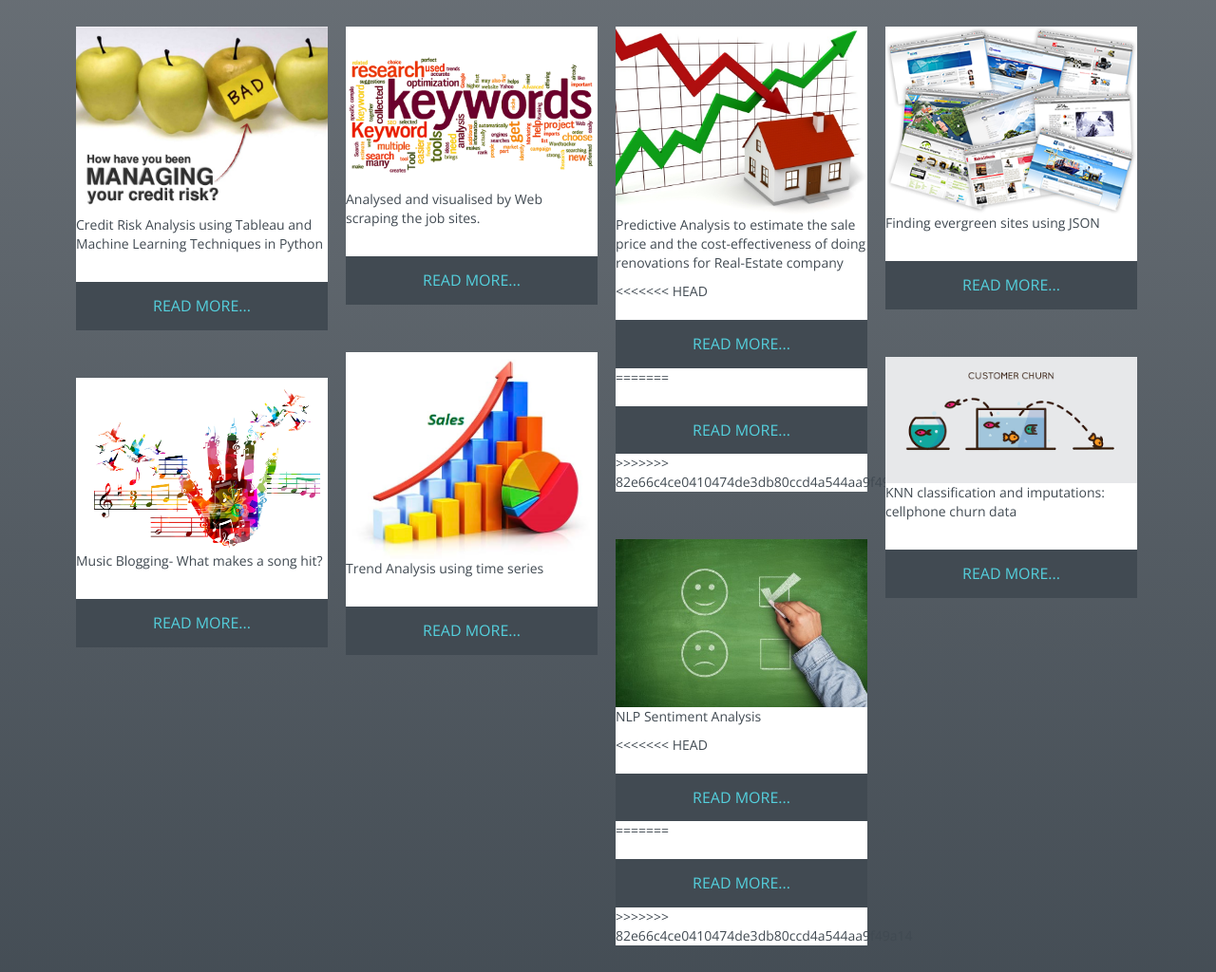
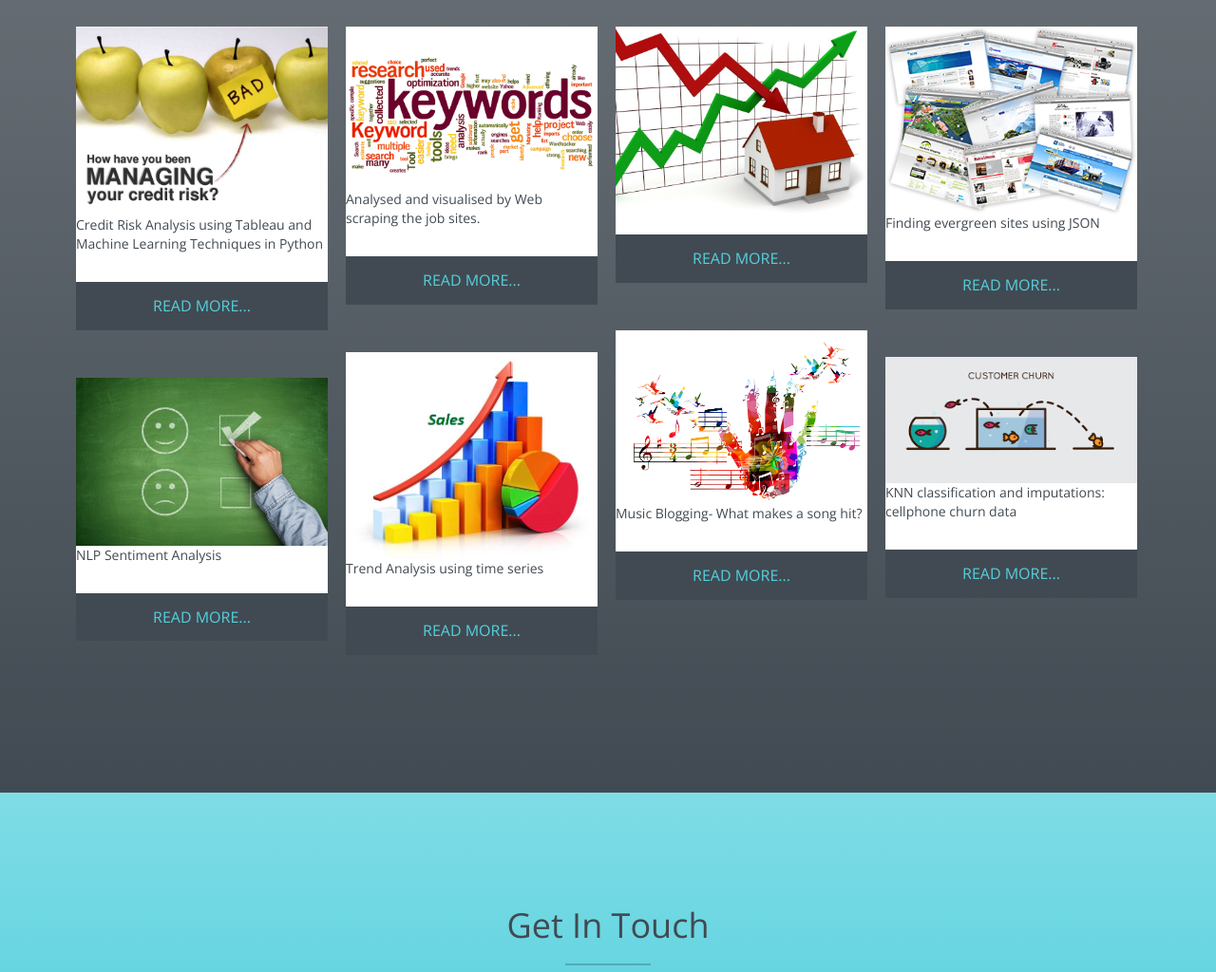
Before and after one commit to Indu4191/about-me, a plain HTML site: page index.html in a window 1280 px wide. Shown: the part 2039-3063 px from the top of the page at 95% size. Drawn offline with nearby package versions, Linux system fonts and the light colour scheme.

Commit message:
modified heading

```diff
--- a/index.html
+++ b/index.html
@@ -120,12 +120,7 @@
       <div class="assignment">
         <div class="portfolio-item">
           <img src="img/portfolio/homesale.jpg" class="portfolio-img img-responsive" alt="Project Title">
-          <p>Predictive Analysis to estimate the sale price and the cost-effectiveness of doing renovations for Real-Estate company</p>
-<<<<<<< HEAD
-          <button class="btn btn-default" data-toggle="modal" data-target="#myModal">Read More...</button>
-=======
           <button class="btn btn-default" data-toggle="modal" data-target="#predictive">Read More...</button>
->>>>>>> 82e66c4ce0410474de3db80ccd4a544aa9f49a14
         </div>
        </div>
       <div class="assignment">
@@ -133,6 +128,13 @@
           <img src="img/portfolio/evergreen2.png" class="portfolio-img img-responsive" alt="Project Title">
           <p>Finding evergreen sites using JSON</p>
           <button class="btn btn-default" data-toggle="modal" data-target="#greenness">Read More...</button>
+        </div>
+      </div>
+      <div class="assignment">
+        <div class="portfolio-item">
+          <img src="img/portfolio/music2.jpg" class="portfolio-img img-responsive" alt="Project Title">
+          <p>Music Blogging- What makes a song hit? </p>
+          <button class="btn btn-default" data-toggle="modal" data-target="#music">Read More...</button>
         </div>
       </div>
       <div class="assignment">
@@ -151,20 +153,9 @@
       </div>
       <div class="assignment">
         <div class="portfolio-item">
-          <img src="img/portfolio/music2.jpg" class="portfolio-img img-responsive" alt="Project Title">
-          <p>Music Blogging- What makes a song hit? </p>
-          <button class="btn btn-default" data-toggle="modal" data-target="#music">Read More...</button>
-        </div>
-      </div>
-      <div class="assignment">
-        <div class="portfolio-item">
           <img src="img/portfolio/sentiment.jpg" class="portfolio-img img-responsive" alt="Project Title">
           <p>NLP Sentiment Analysis</p>
-<<<<<<< HEAD
-          <button class="btn btn-default" data-toggle="modal" data-target="#myModal">Read More...</button>
-=======
           <button class="btn btn-default" data-toggle="modal" data-target="#sentiment">Read More...</button>
->>>>>>> 82e66c4ce0410474de3db80ccd4a544aa9f49a14
         </div>
       </div>
     </div>
@@ -466,7 +457,7 @@
     <div class="modal-content">
       <div class="modal-header">
         <button type="button" class="close" data-dismiss="modal">&times;</button>
-        <h4 class="modal-title">what common themes are there, is there a trend among artists (type of music)?</h4>
+        <h4 class="modal-title">Trend Analysis using ARIMA</h4>
       </div>
       <div class="modal-body">
         <p>
```
